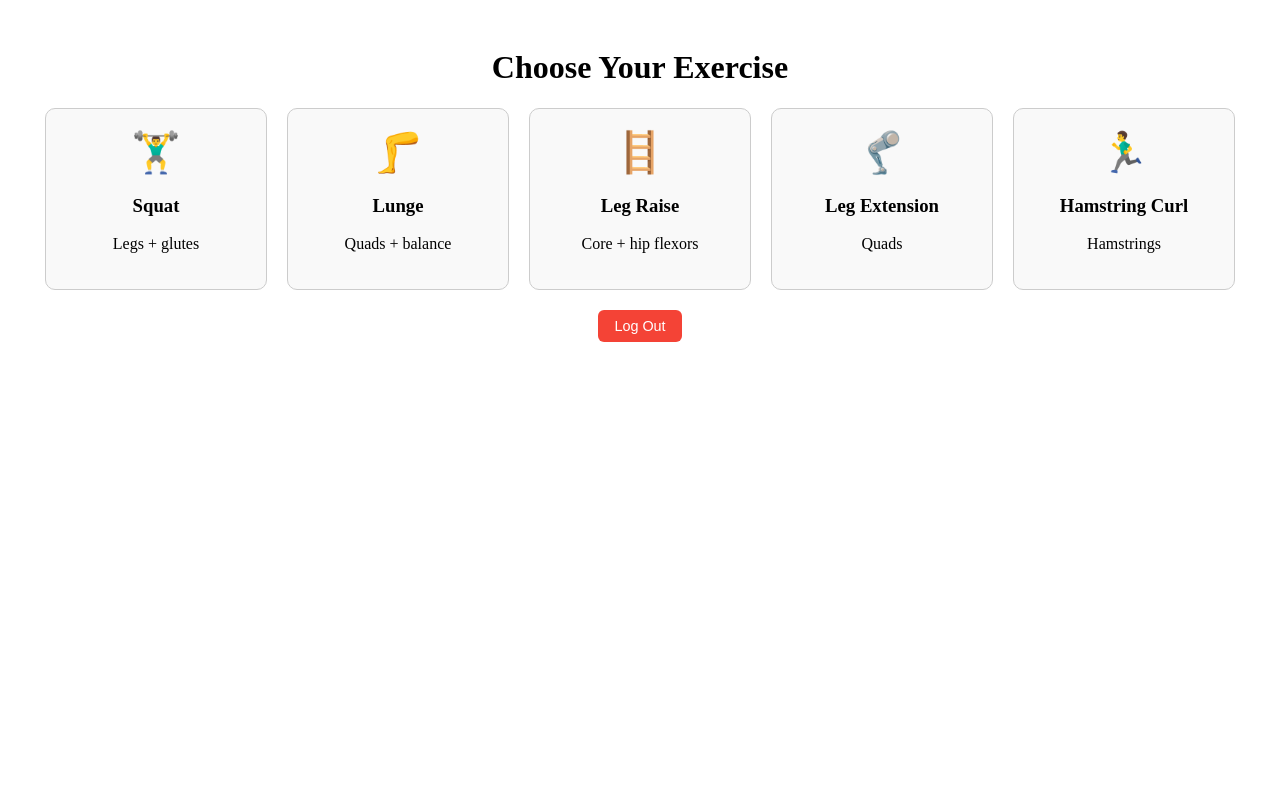
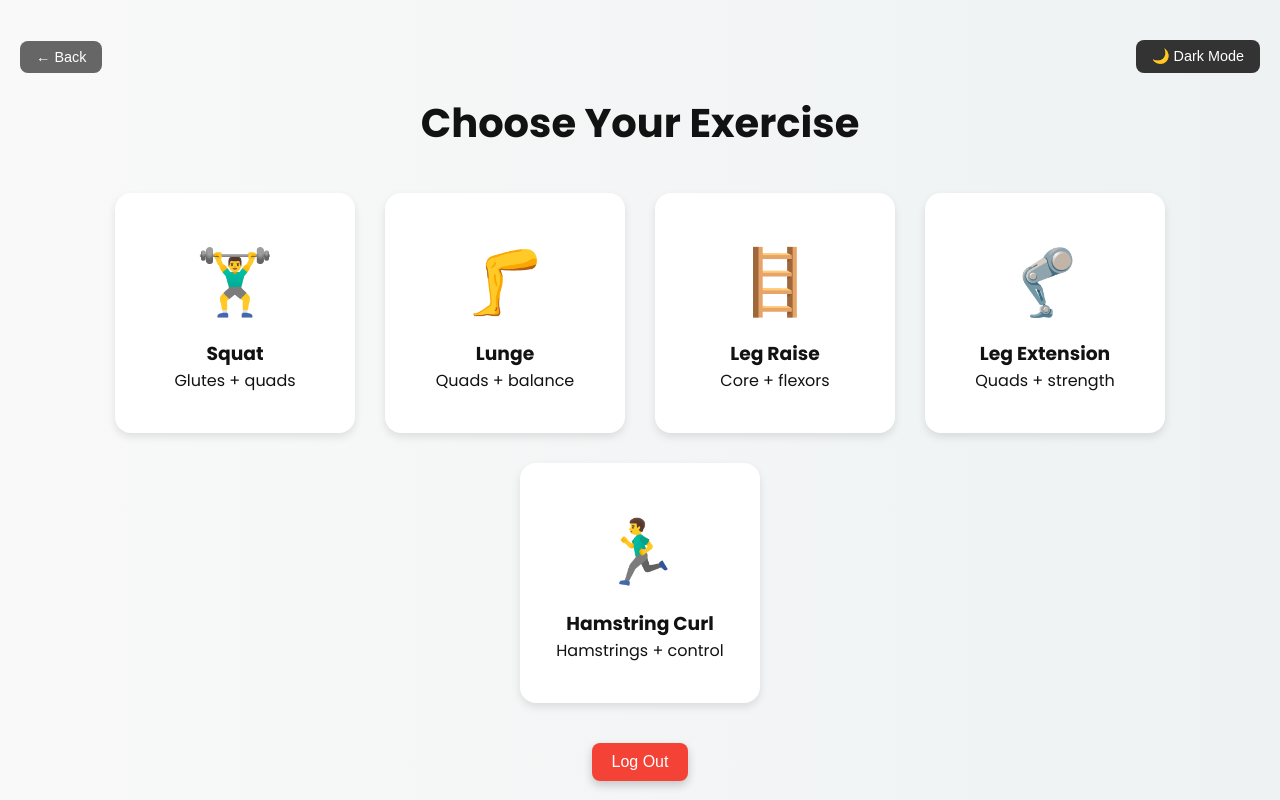
Before and after one commit to Abhishek-dotcom15/HackPrinceton-2025, a React (Create React App) app: page /exercises in a window 1280 px wide. Built offline with nearby package versions, Linux system fonts and the light colour scheme.

Commit message:
Updated UI

```diff
--- a/src/App.css
+++ b/src/App.css
@@ -27,6 +27,14 @@
 .App-link {
   color: #61dafb;
 }
+/* index.css or App.css */
+html, body, #root {
+  margin: 0;
+  padding: 0;
+  border: none;
+  box-sizing: border-box;
+  height: 100%;
+}
 
 @keyframes App-logo-spin {
   from {
--- a/src/index.css
+++ b/src/index.css
@@ -1,13 +1,16 @@
-body {
+/* Reset default spacing */
+html, body, #root {
   margin: 0;
-  font-family: -apple-system, BlinkMacSystemFont, 'Segoe UI', 'Roboto', 'Oxygen',
-    'Ubuntu', 'Cantarell', 'Fira Sans', 'Droid Sans', 'Helvetica Neue',
-    sans-serif;
-  -webkit-font-smoothing: antialiased;
-  -moz-osx-font-smoothing: grayscale;
+  padding: 0;
+  height: 100%;
+  border: none;
+  box-sizing: border-box;
+  overflow-x: hidden;
 }
 
-code {
-  font-family: source-code-pro, Menlo, Monaco, Consolas, 'Courier New',
-    monospace;
+/* Optional: universal element reset */
+* {
+  margin: 0;
+  padding: 0;
+  box-sizing: border-box;
 }
--- a/src/index.js
+++ b/src/index.js
@@ -2,7 +2,7 @@ import React from 'react';
 import ReactDOM from 'react-dom/client';
 import { Auth0Provider } from '@auth0/auth0-react';
 import App from './App';
-// import './index.css';
+import './index.css';
 import reportWebVitals from './reportWebVitals';
 
 const domain = "dev-iro16na5h1r0bxxi.us.auth0.com";
--- a/src/pages/ExerciseCamera.js
+++ b/src/pages/ExerciseCamera.js
@@ -18,7 +18,7 @@ const ExerciseCamera = () => {
   const [backendReady, setBackendReady] = useState(false);
   const [modelType, setModelType] = useState("blazepose");
   const [keypoints3D, setKeypoints3D] = useState(null);
-  const [darkMode, setDarkMode] = useState(true);
+  const [darkMode, setDarkMode] = useState(false);
   const [liveFeedback, setLiveFeedback] = useState("");
   const [error, setError] = useState(null);
   // const [activeTab, setActiveTab] = useState('keypoints');
@@ -273,65 +273,242 @@ const ExerciseCamera = () => {
     });
   };
 
+  // return (
+  //   <div
+  //     style={{
+  //       backgroundColor: darkMode ? "#121212" : "#f5f5f5",
+  //       color: darkMode ? "#f5f5f5" : "#121212",
+  //       minHeight: "100vh",
+  //       padding: "2rem",
+  //       fontFamily: "sans-serif",
+  //     }}
+  //   >
+  //     {/* BACK BUTTON */}
+  //     <button
+  //       onClick={() => navigate("/exercises")}
+  //       style={{
+  //         marginBottom: "1rem",
+  //         padding: "8px 16px",
+  //         backgroundColor: "#444",
+  //         color: "white",
+  //         border: "none",
+  //         borderRadius: "6px",
+  //         cursor: "pointer",
+  //       }}
+  //     >
+  //       ← Back to Exercises
+  //     </button>
+
+  //     <h2 style={{ textAlign: "center", marginBottom: "1rem" }}>
+  //       Real-Time Pose Detection
+  //     </h2>
+
+  //     <div style={{ textAlign: "center", marginBottom: "1.5rem" }}>
+  //       <button
+  //         style={{ marginRight: "1rem" }}
+  //         onClick={() => setModelType("blazepose")}
+  //         disabled={modelType === "blazepose"}
+  //       >
+  //         Use BlazePose
+  //       </button>
+  //       <button onClick={() => setDarkMode((prev) => !prev)}>
+  //         Toggle {darkMode ? "Light" : "Dark"} Mode
+  //       </button>
+  //     </div>
+
+  //     <div
+  //       style={{
+  //         display: "flex",
+  //         flexWrap: "wrap",
+  //         justifyContent: "center",
+  //         gap: "2rem",
+  //       }}
+  //     >
+  //       <div style={{ width: 640, height: 480, position: "relative" }}>
+  //         <Webcam
+  //           ref={webcamRef}
+  //           style={{
+  //             width: "100%",
+  //             height: "100%",
+  //             objectFit: "cover",
+  //             borderRadius: "12px",
+  //           }}
+  //           videoConstraints={{ width: 640, height: 480, facingMode: "user" }}
+  //         />
+  //         <canvas
+  //           ref={canvasRef}
+  //           style={{
+  //             position: "absolute",
+  //             top: 0,
+  //             left: 0,
+  //             width: "100%",
+  //             height: "100%",
+  //             pointerEvents: "none",
+  //             borderRadius: "12px",
+  //           }}
+  //         />
+  //       </div>
+
+  //       {modelType === "blazepose" && keypoints3D && (
+  //         <div style={{ width: 640, height: 480 }}>
+  //           <Pose3DViewer keypoints3D={keypoints3D} darkMode={darkMode} />
+  //         </div>
+  //       )}
+  //     </div>
+
+  //     {modelType === "blazepose" && keypoints3D && (
+  //       <FeedbackEngine
+  //         keypoints3D={keypoints3D}
+  //         modelType="blazepose"
+  //         exerciseType={exerciseType}
+  //         frames={frames}
+  //         onFeedback={(feedback) => {
+  //           setLiveFeedback(feedback);
+  //           speakText(feedback);
+  //           setFeedbackRendered(true); // Feedback is rendered, set the flag
+  //         }}
+  //       />
+  //     )}
+
+  //     {liveFeedback && (
+  //       <div
+  //         style={{
+  //           marginTop: "1.5rem",
+  //           padding: "1rem",
+  //           backgroundColor: darkMode ? "#1e1e1e" : "#fff",
+  //           color: darkMode ? "#fff" : "#000",
+  //           borderRadius: "8px",
+  //           boxShadow: "0 2px 6px rgba(0,0,0,0.2)",
+  //           maxWidth: "80%",
+  //           marginLeft: "auto",
+  //           marginRight: "auto",
+  //           textAlign: "center",
+  //         }}
+  //       >
+  //         <strong></strong> {liveFeedback}
+  //       </div>
+  //     )}
+
+  //     {noPerson && (
+  //       <div
+  //         style={{
+  //           position: "absolute",
+  //           top: 20,
+  //           left: 20,
+  //           backgroundColor: "rgba(0, 0, 0, 0.7)",
+  //           padding: "10px 16px",
+  //           color: "white",
+  //           borderRadius: "8px",
+  //           fontWeight: "bold",
+  //           zIndex: 10,
+  //         }}
+  //       >
+  //         No person detected
+  //       </div>
+  //     )}
+  //   </div>
+  // );
   return (
   <div
     style={{
       backgroundColor: darkMode ? "#121212" : "#f5f5f5",
       color: darkMode ? "#f5f5f5" : "#121212",
       minHeight: "100vh",
-        padding: "2rem",
-        fontFamily: "sans-serif",
+      padding: "2rem 1rem",
+      fontFamily: "'Poppins', sans-serif",
     }}
   >
-      {/* BACK BUTTON */}
+    {/* Back Button */}
     <button
       onClick={() => navigate("/exercises")}
       style={{
-          marginBottom: "1rem",
-          padding: "8px 16px",
-          backgroundColor: "#444",
-          color: "white",
+        marginBottom: "1.5rem",
+        padding: "10px 18px",
+        backgroundColor: "#333",
+        color: "#fff",
         border: "none",
-          borderRadius: "6px",
+        borderRadius: "8px",
         cursor: "pointer",
+        fontSize: "0.9rem",
+        fontWeight: 500,
       }}
     >
       ← Back to Exercises
     </button>
 
-      <h2 style={{ textAlign: "center", marginBottom: "1rem" }}>
+    {/* Header */}
+    <h2
+      style={{
+        textAlign: "center",
+        fontSize: "2rem",
+        fontWeight: "700",
+        marginBottom: "1rem",
+      }}
+    >
       Real-Time Pose Detection
     </h2>
 
-      <div style={{ textAlign: "center", marginBottom: "1.5rem" }}>
+    {/* Mode Toggle */}
+    <div style={{ textAlign: "center", marginBottom: "2rem" }}>
       <button
-          style={{ marginRight: "1rem" }}
+        style={{
+          marginRight: "1rem",
+          padding: "10px 16px",
+          backgroundColor: "#888",
+          color: "#fff",
+          border: "none",
+          borderRadius: "8px",
+          cursor: modelType === "blazepose" ? "not-allowed" : "pointer",
+          opacity: modelType === "blazepose" ? 0.6 : 1,
+        }}
         onClick={() => setModelType("blazepose")}
         disabled={modelType === "blazepose"}
       >
         Use BlazePose
       </button>
-        <button onClick={() => setDarkMode((prev) => !prev)}>
-          Toggle {darkMode ? "Light" : "Dark"} Mode
+      <button
+  onClick={() => setDarkMode((prev) => !prev)}
+  style={{
+    padding: "6px 12px",
+    backgroundColor: darkMode ? "#444" : "#f1c40f",
+    color: darkMode ? "#fff" : "#000",
+    borderRadius: "20px",
+    cursor: "pointer",
+    border: "none",
+    fontWeight: "bold",
+  }}
+>
+  {darkMode ? "☀ Light Mode" : "🌙 Dark Mode"}
 </button>
+
     </div>
 
+    {/* Webcam + 3D View */}
     <div
       style={{
         display: "flex",
         flexWrap: "wrap",
         justifyContent: "center",
         gap: "2rem",
+        marginBottom: "2rem",
       }}
     >
-        <div style={{ width: 640, height: 480, position: "relative" }}>
+      <div
+        style={{
+          width: 640,
+          height: 480,
+          position: "relative",
+          borderRadius: "12px",
+          overflow: "hidden",
+          boxShadow: "0 6px 20px rgba(0,0,0,0.3)",
+        }}
+      >
         <Webcam
           ref={webcamRef}
           style={{
             width: "100%",
             height: "100%",
             objectFit: "cover",
-              borderRadius: "12px",
           }}
           videoConstraints={{ width: 640, height: 480, facingMode: "user" }}
         />
@@ -344,18 +521,34 @@ const ExerciseCamera = () => {
             width: "100%",
             height: "100%",
             pointerEvents: "none",
-              borderRadius: "12px",
           }}
         />
       </div>
 
       {modelType === "blazepose" && keypoints3D && (
-          <div style={{ width: 640, height: 480 }}>
+        <div
+          style={{
+            width: 640,
+            height: 480,
+            backgroundColor: darkMode ? "#1e1e1e" : "#fff",
+            borderRadius: "12px",
+            overflow: "hidden",
+            boxShadow: "0 6px 20px rgba(0,0,0,0.3)",
+          }}
+        >
           <Pose3DViewer keypoints3D={keypoints3D} darkMode={darkMode} />
         </div>
       )}
     </div>
 
+    {/* Cooldown Timer */}
+    {cooldownTime > 0 && (
+      <div style={{ textAlign: "center", fontSize: "1.1rem", marginBottom: "1rem" }}>
+        ⏳ Next feedback in <span style={{ color: "orange" }}>{cooldownTime}</span> seconds
+      </div>
+    )}
+
+    {/* Feedback */}
     {modelType === "blazepose" && keypoints3D && (
       <FeedbackEngine
         keypoints3D={keypoints3D}
@@ -365,7 +558,7 @@ const ExerciseCamera = () => {
         onFeedback={(feedback) => {
           setLiveFeedback(feedback);
           speakText(feedback);
-            setFeedbackRendered(true); // Feedback is rendered, set the flag
+          setFeedbackRendered(true);
         }}
       />
     )}
@@ -373,41 +566,46 @@ const ExerciseCamera = () => {
     {liveFeedback && (
       <div
         style={{
-            marginTop: "1.5rem",
-            padding: "1rem",
+          marginTop: "1rem",
+          padding: "1rem 1.5rem",
           backgroundColor: darkMode ? "#1e1e1e" : "#fff",
           color: darkMode ? "#fff" : "#000",
-            borderRadius: "8px",
-            boxShadow: "0 2px 6px rgba(0,0,0,0.2)",
-            maxWidth: "80%",
+          borderRadius: "10px",
+          boxShadow: "0 2px 8px rgba(0,0,0,0.25)",
+          maxWidth: "85%",
           marginLeft: "auto",
           marginRight: "auto",
           textAlign: "center",
+          fontSize: "1rem",
+          lineHeight: "1.6",
         }}
       >
-          <strong></strong> {liveFeedback}
+        {liveFeedback}
       </div>
     )}
 
+    {/* No Person Alert */}
     {noPerson && (
       <div
         style={{
-            position: "absolute",
+          position: "fixed",
           top: 20,
           left: 20,
-            backgroundColor: "rgba(0, 0, 0, 0.7)",
-            padding: "10px 16px",
+          backgroundColor: "rgba(0, 0, 0, 0.75)",
+          padding: "12px 20px",
           color: "white",
           borderRadius: "8px",
-            fontWeight: "bold",
-            zIndex: 10,
+          fontWeight: "600",
+          fontSize: "0.95rem",
+          zIndex: 999,
         }}
       >
-          No person detected
+        ⚠️ No person detected
       </div>
     )}
   </div>
 );
+
 };
 
 export default ExerciseCamera;
--- a/src/pages/ExerciseList.js
+++ b/src/pages/ExerciseList.js
@@ -1,28 +1,59 @@
-import React from 'react';
+import React, { useState } from 'react';
 import { useNavigate } from 'react-router-dom';
 import { useAuth0 } from '@auth0/auth0-react';
 
 const exercises = [
-  { name: 'Squat', image: '🏋️‍♂️', value:'squat', description: 'Legs + glutes' },
-  { name: 'Lunge', image: '🦵', value:'lunge', description: 'Quads + balance' },
-  { name: 'Leg Raise', image: '🪜',value:'legRaise', description: 'Core + hip flexors' },
-  { name: 'Leg Extension', image: '🦿', value:'legExtension',description: 'Quads' },
-  { name: 'Hamstring Curl', image: '🏃‍♂️', value:'hamstringCurl',description: 'Hamstrings' },
+  { name: 'Squat', image: '🏋️‍♂️', value: 'squat', description: 'Glutes + quads' },
+  { name: 'Lunge', image: '🦵', value: 'lunge', description: 'Quads + balance' },
+  { name: 'Leg Raise', image: '🪜', value: 'legRaise', description: 'Core + flexors' },
+  { name: 'Leg Extension', image: '🦿', value: 'legExtension', description: 'Quads + strength' },
+  { name: 'Hamstring Curl', image: '🏃‍♂️', value: 'hamstringCurl', description: 'Hamstrings + control' },
 ];
 
 export default function ExerciseList() {
   const navigate = useNavigate();
   const { logout } = useAuth0();
+  const [darkMode, setDarkMode] = useState(false);
+  const [hovered, setHovered] = useState(null);
+
+  const toggleMode = () => setDarkMode(!darkMode);
 
   return (
-    <div style={styles.container}>
-      <h1>Choose Your Exercise</h1>
+    <div
+      style={{
+        ...styles.container,
+        background: darkMode ? '#121212' : 'linear-gradient(to right, #f9f9f9, #eef2f3)',
+        color: darkMode ? '#f5f5f5' : '#121212',
+      }}
+    >
+      {/* Dark Mode + Back Button */}
+      <div style={styles.topBar}>
+        <button style={styles.backButton} onClick={() => navigate('/')}>← Back</button>
+        <button style={styles.toggleButton} onClick={toggleMode}>
+          {darkMode ? '☀️ Light Mode' : '🌙 Dark Mode'}
+        </button>
+      </div>
+
+      <h1 style={styles.title}>Choose Your Exercise</h1>
+
       <div style={styles.grid}>
         {exercises.map((ex) => (
           <div
             key={ex.name}
-            style={styles.card}
             onClick={() => navigate(`/exercise/${ex.value}`)}
+            onMouseEnter={() => setHovered(ex.name)}
+            onMouseLeave={() => setHovered(null)}
+            style={{
+              ...styles.card,
+              ...(hovered === ex.name ? styles.cardHover : {}),
+              backgroundColor: darkMode ? '#1e1e1e' : '#ffffff',
+              boxShadow: hovered === ex.name
+                ? '0 10px 25px rgba(0,0,0,0.3)'
+                : darkMode
+                ? '0 4px 10px rgba(255,255,255,0.1)'
+                : '0 4px 8px rgba(0,0,0,0.1)',
+              color: darkMode ? '#f5f5f5' : '#121212',
+            }}
           >
             <div style={styles.icon}>{ex.image}</div>
             <h3>{ex.name}</h3>
@@ -35,7 +66,6 @@ export default function ExerciseList() {
         <button
           style={styles.logoutButton}
           onClick={() => {
-            console.log('Logging out...');
             logout({ returnTo: window.location.origin });
             setTimeout(() => {
               window.location.href = window.location.origin;
@@ -52,36 +82,81 @@ export default function ExerciseList() {
 const styles = {
   container: {
     textAlign: 'center',
-    padding: '20px',
+    minHeight: '100vh',
+    padding: '40px 20px',
+    fontFamily: "'Poppins', sans-serif",
+    transition: 'all 0.4s ease',
+  },
+  topBar: {
+    display: 'flex',
+    justifyContent: 'space-between',
+    alignItems: 'center',
+    marginBottom: '20px',
+  },
+  title: {
+    fontSize: '2.5rem',
+    marginBottom: '40px',
+    fontWeight: 'bold',
+  },
+  toggleButton: {
+    padding: '8px 16px',
+    fontSize: '0.9rem',
+    borderRadius: '8px',
+    border: 'none',
+    backgroundColor: '#333',
+    color: 'white',
+    cursor: 'pointer',
+    transition: 'background 0.3s ease',
+  },
+  backButton: {
+    padding: '8px 16px',
+    fontSize: '0.9rem',
+    borderRadius: '8px',
+    border: 'none',
+    backgroundColor: '#666',
+    color: 'white',
+    cursor: 'pointer',
+    transition: 'background 0.3s ease',
   },
   grid: {
     display: 'flex',
+    flexWrap: 'wrap',
     justifyContent: 'center',
-    gap: '20px',
-    flexWrap: 'wrap',
+    gap: '30px',
+    maxWidth: '1100px',
+    margin: '0 auto',
   },
   card: {
-    border: '1px solid #ccc',
-    borderRadius: '10px',
-    padding: '20px',
-    width: '180px',
+    borderRadius: '16px',
+    padding: '30px 20px',
+    width: '240px',
+    height: '240px',
     cursor: 'pointer',
-    backgroundColor: '#f9f9f9',
-    transition: '0.3s',
+    transition: 'all 0.3s ease',
+    display: 'flex',
+    flexDirection: 'column',
+    justifyContent: 'center',
+    alignItems: 'center',
+  },
+  cardHover: {
+    transform: 'translateY(-6px)',
   },
   icon: {
-    fontSize: '2.5rem',
+    fontSize: '4rem',
+    marginBottom: '10px',
   },
   logoutSection: {
-    marginTop: '20px',
+    marginTop: '40px',
   },
   logoutButton: {
-    padding: '8px 16px',
-    fontSize: '0.9rem',
-    borderRadius: '6px',
+    padding: '10px 20px',
+    fontSize: '1rem',
+    borderRadius: '8px',
     border: 'none',
     backgroundColor: '#f44336',
     color: 'white',
     cursor: 'pointer',
+    boxShadow: '0 4px 10px rgba(0,0,0,0.2)',
+    transition: 'background 0.2s ease-in-out',
   },
 };
```
Lines whose indentation alone changed are shown as unchanged.
